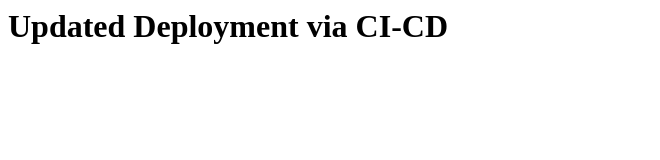
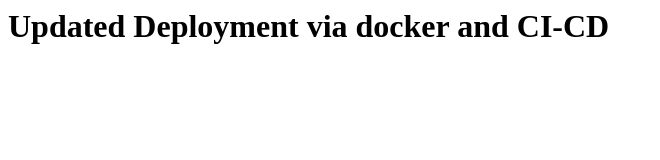
Before and after one commit to qasimbadruddin/CI-CD, a plain HTML site: page index.html in a window 1280 px wide. Shown: the whole page, without its empty margins (0-660 px from the left). Drawn offline with Linux system fonts and the light colour scheme.

Commit message:
updated deployment to docker based CI-CD

```diff
--- a/index.html
+++ b/index.html
@@ -1 +1 @@
-<h1>Updated Deployment via CI-CD</h1>
+<h1>Updated Deployment via docker and CI-CD</h1>
```
